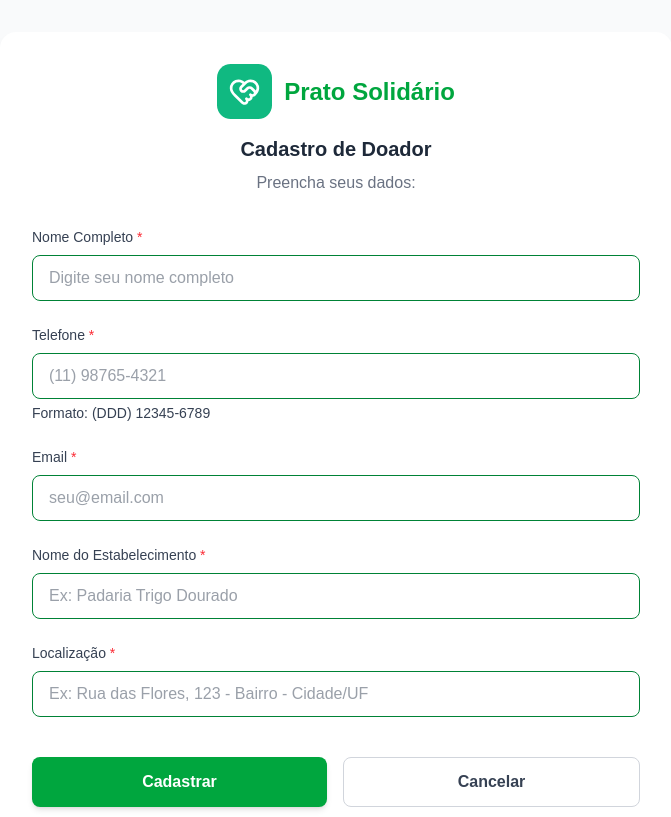
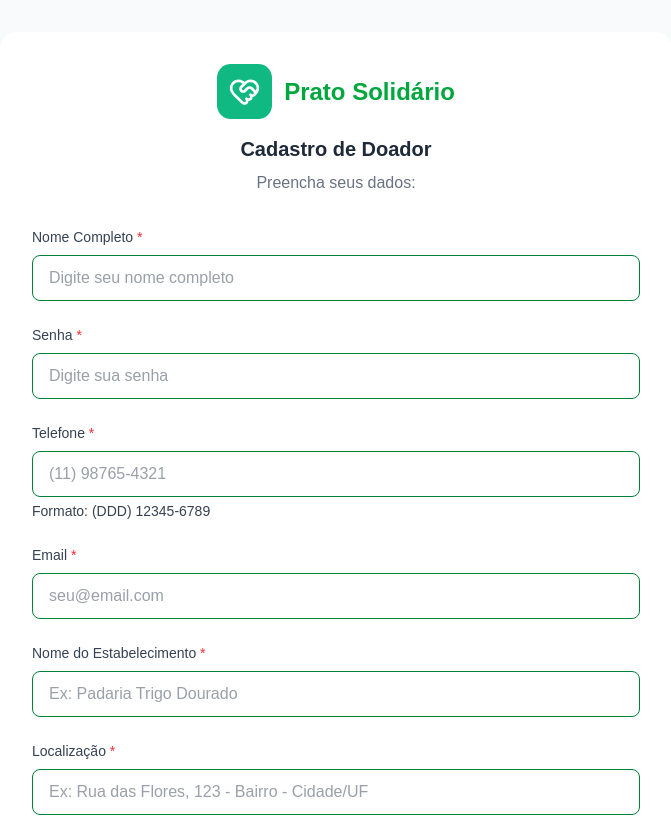
Before and after one commit to Adilla-rgp/solidarity-meal-app, a Next.js app: page /doador/cadastro in a window 1280 px wide. Shown: the top 817 px of the page, without its empty margins (304-975 px from the left). Built offline with nearby package versions, Linux system fonts and the light colour scheme.

Commit message:
feat(cadastro-doador/beneficiario): adicionar campo de senha no formulário

```diff
--- a/app/beneficiario/cadastro/page.tsx
+++ b/app/beneficiario/cadastro/page.tsx
@@ -14,6 +14,7 @@ export default function CadastroBeneficiarioPage() {
 
     const [formData, setFormData] = useState({
         nome: "",
+        senha: "",
         telefone: "",
         email: "",
         endereco: "",
@@ -35,6 +36,9 @@ export default function CadastroBeneficiarioPage() {
 
         if (!formData.nome.trim()) {
             newErrors.nome = "Nome é obrigatório";
+        }
+        if (!formData.senha.trim()){
+            newErrors.senha = "Senha é obrigatória";
         }
 
         if (!formData.telefone.trim()) {
@@ -114,6 +118,18 @@ export default function CadastroBeneficiarioPage() {
                     {errors.nome && (<p className="text-red-500 text-sm -mt-4">{errors.nome}</p>)}
 
                     <FormInput
+                    label="Senha"
+                    nome="senha"
+                    tipo="password"
+                    placeholder="Digite sua senha"
+                    requerido
+                    valor={formData.senha}
+                    onChange={handleChange}
+                    />
+                    {errors.senha && (<p className="text-red-500 text-sm -mt-4">{errors.senha}</p>)}
+
+
+                    <FormInput
                         label="Telefone"
                         nome="telefone"
                         tipo="tel"
--- a/app/doador/cadastro/page.tsx
+++ b/app/doador/cadastro/page.tsx
@@ -13,6 +13,7 @@ export default function CadastroDoadorPage() {
 
     const [formData, setFormData] = useState({
         nome: "",
+        senha: "",
         telefone: "",
         email: "",
         estabelecimento: "",
@@ -34,6 +35,9 @@ export default function CadastroDoadorPage() {
 
         if (!formData.nome.trim()) {
             newErrors.nome = "Nome é obrigatório";
+        }
+        if(!formData.senha.trim()) {
+            newErrors.senha = "Senha é obrigatória";
         }
 
         if (!formData.telefone.trim()) {
@@ -114,6 +118,19 @@ export default function CadastroDoadorPage() {
                     {errors.nome && (<p className="text-red-500 text-sm -mt-4">{errors.nome}</p>)}
 
                     <FormInput
+                    label="Senha"
+                    nome="senha"
+                    tipo="password"
+                    placeholder="Digite sua senha"
+                    requerido
+                    valor={formData.senha}
+                    onChange={handleChange}
+                    />
+
+                    {errors.senha && (<p className="text-red-500 text-sm -mt-4">{errors.senha}</p>)}
+
+
+                    <FormInput
                         label="Telefone"
                         nome="telefone"
                         tipo="tel"
```
